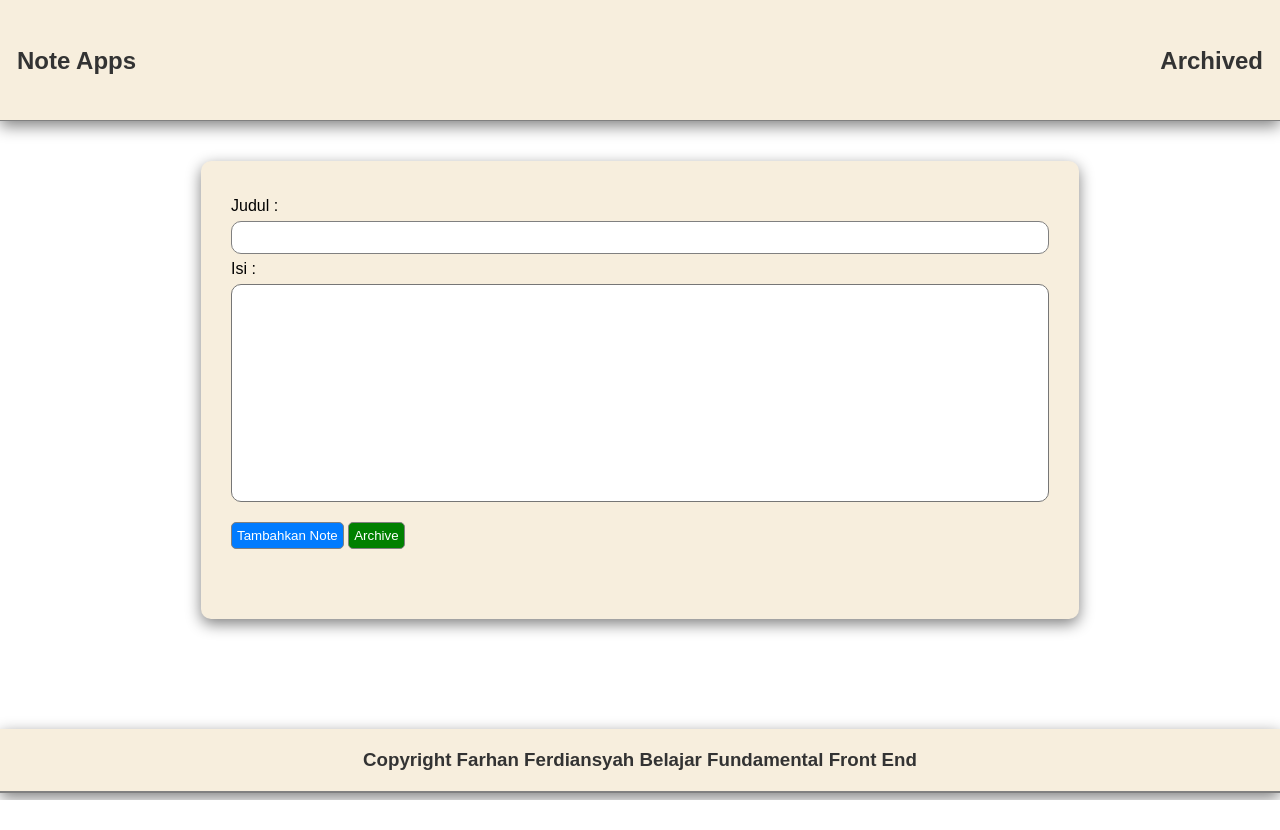
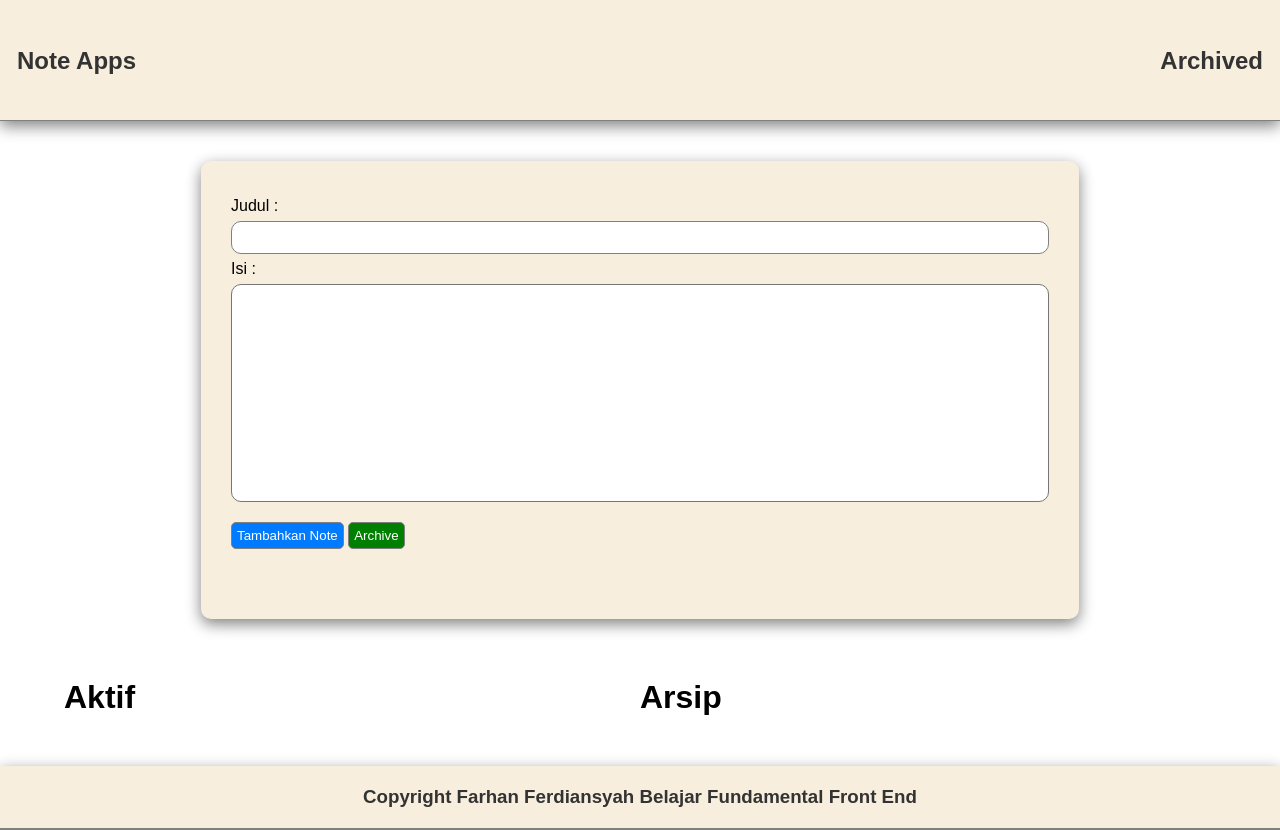
Before and after one commit to Farhan0511/Dicoding, a website built with webpack: page Note-App-main/src/index.html in a window 1280 px wide. Before the commit the page ends 800 px from the top, so only its background shows below. Built offline with nearby package versions, Linux system fonts and the light colour scheme; no server answers; a script that the page names is missing.

Commit message:
feat: modify frontend styling

```diff
--- a/Note-App-main/src/index.html
+++ b/Note-App-main/src/index.html
@@ -20,8 +20,13 @@
       <input-note></input-note>
     </div>
 
-    <div class="container" id="noteContainer">
-
+    <div class="container">
+      <div class="container-wrapper" id="noteActive">
+        <h1>Aktif</h1>
+      </div>
+      <div class="container-wrapper" id="noteArchive">
+        <h1>Arsip</h1>
+      </div>
     </div>
   </div>
 
--- a/Note-App-main/src/style/style.css
+++ b/Note-App-main/src/style/style.css
@@ -36,11 +36,19 @@ header {
 
 .container {
     display: flex;
-    flex-direction: row;
+    align-items: start;
+    justify-content: center;
+    width: 90%;
+}
+
+.container-wrapper {
+    display: flex;
+    flex-direction: column;
     flex-wrap: wrap;
     gap: 24px;
     justify-content: center;
     margin-bottom: 50px;
+    width: 50%;
 }
 
 .container-input {
@@ -91,7 +99,7 @@ button:hover {
 .note {
     border-bottom: 1px solid grey;
     box-shadow: 0px 5px 15px grey;
-    width: 40%;
+    width: 80%;
     padding: 32px;
     border-radius: 5px;
     background-color: #F7EEDD;
@@ -121,7 +129,7 @@ button:hover {
         width: 100%;
     }
 
-    .container {
+    .container-wrapper {
         display: flex;
         flex-direction: column;
         align-items: center;
@@ -137,7 +145,7 @@ button:hover {
 
 @media only screen and (max-width: 720px) {
 
-    .container {
+    .container-wrapper {
         display: flex;
         flex-direction: column;
         align-items: center;
```
